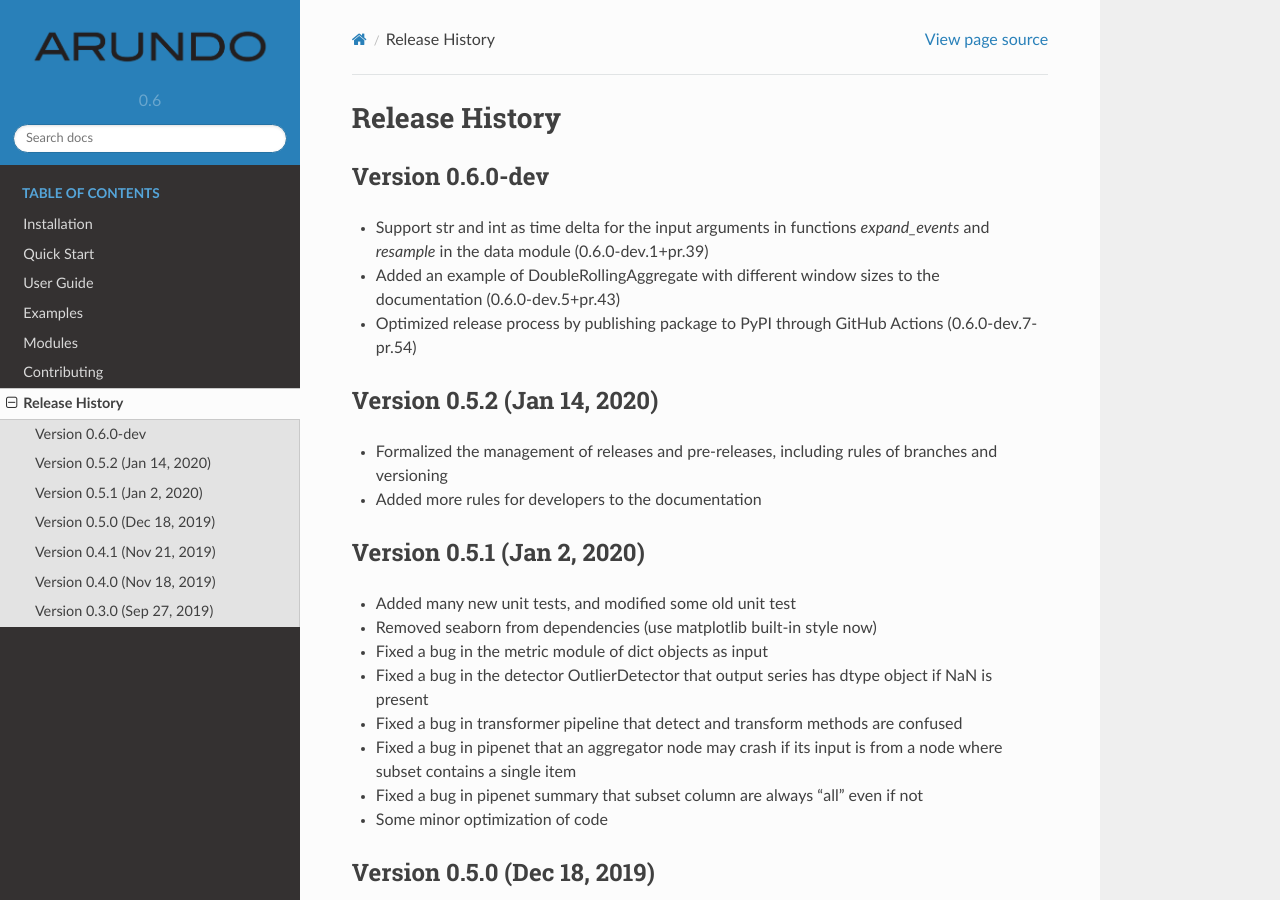
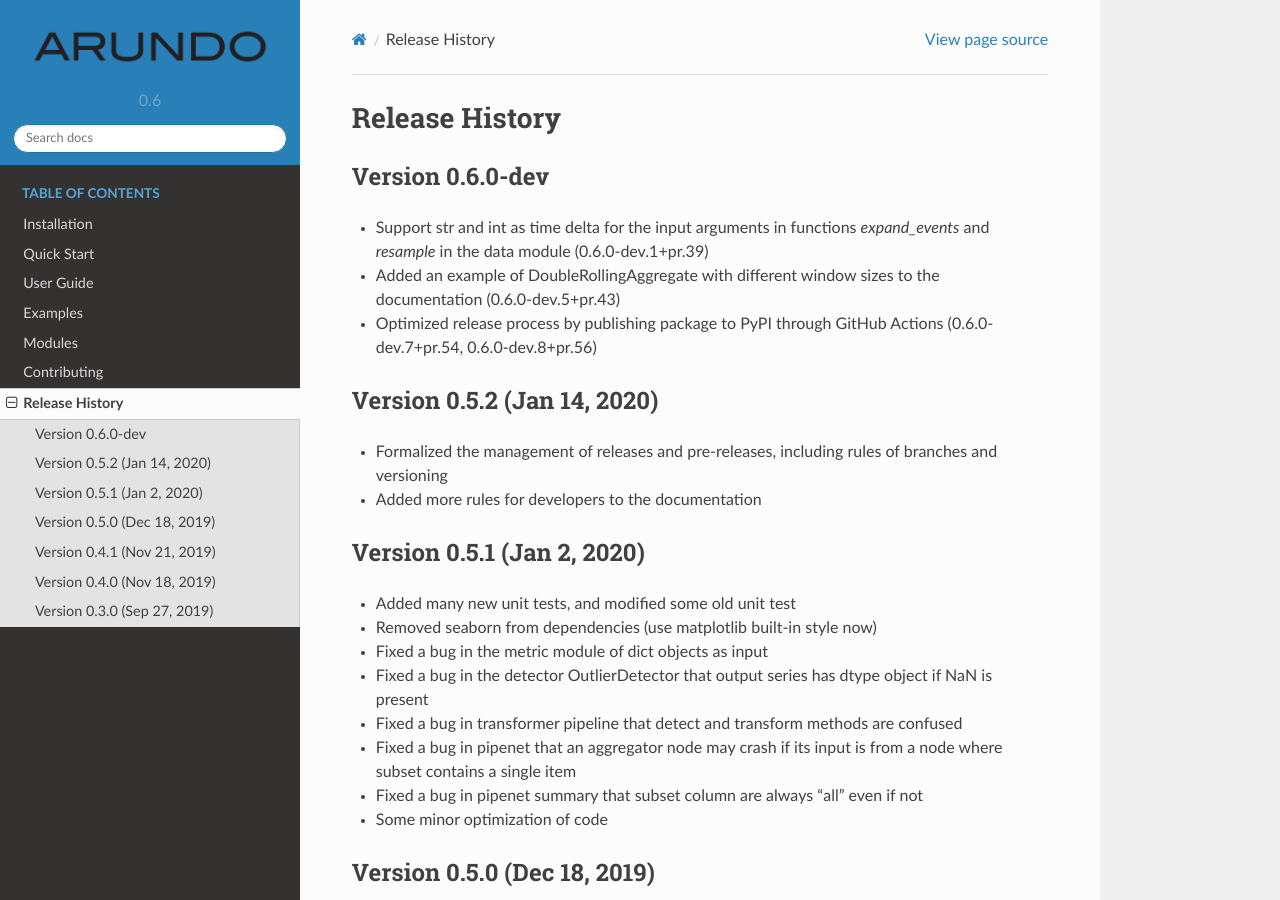
Before and after one commit to arundo/adtk, a Sphinx documentation site: the page built from docs/releasehistory.rst, in a window 1280 px wide and 900 px high. Built offline with Sphinx 7.4.7 and the Read the Docs theme 2.0.0, drawn with Linux system fonts in a browser that asks for light colours; pages that are not in the unit, such as notebooks, are missing from menus.

```diff
--- a/docs/conf.py
+++ b/docs/conf.py
@@ -66,7 +66,7 @@
 # The short X.Y version.
 version = "0.6"
 # The full version, including alpha/beta/rc tags.
-release = "0.6.0-dev.7+pr.54"
+release = "0.6.0-dev.8+pr.56"
 
 # The language for content autogenerated by Sphinx. Refer to documentation
 # for a list of supported languages.
--- a/docs/releasehistory.rst
+++ b/docs/releasehistory.rst
@@ -6,7 +6,7 @@
 ===================================
 - Support str and int as time delta for the input arguments in functions `expand_events` and `resample` in the data module (0.6.0-dev.1+pr.39)
 - Added an example of DoubleRollingAggregate with different window sizes to the documentation (0.6.0-dev.5+pr.43)
-- Optimized release process by publishing package to PyPI through GitHub Actions (0.6.0-dev.7-pr.54)
+- Optimized release process by publishing package to PyPI through GitHub Actions (0.6.0-dev.7+pr.54, 0.6.0-dev.8+pr.56)
 
 Version 0.5.2 (Jan 14, 2020)
 ===================================
--- a/setup.cfg
+++ b/setup.cfg
@@ -1,6 +1,6 @@
 [metadata]
 name = adtk
-version = 0.6.0-dev.7+pr.54
+version = 0.6.0-dev.8+pr.56
 author = Arundo Analytics, Inc.
 maintainer = Tailai Wen
 maintainer_email = tailai.wen@arundo.com
--- a/src/adtk/__init__.py
+++ b/src/adtk/__init__.py
@@ -20,4 +20,4 @@
 
 """
 
-__version__ = "0.6.0-dev.7+pr.54"
+__version__ = "0.6.0-dev.8+pr.56"
```
Also changed, not shown: 2 other files.
